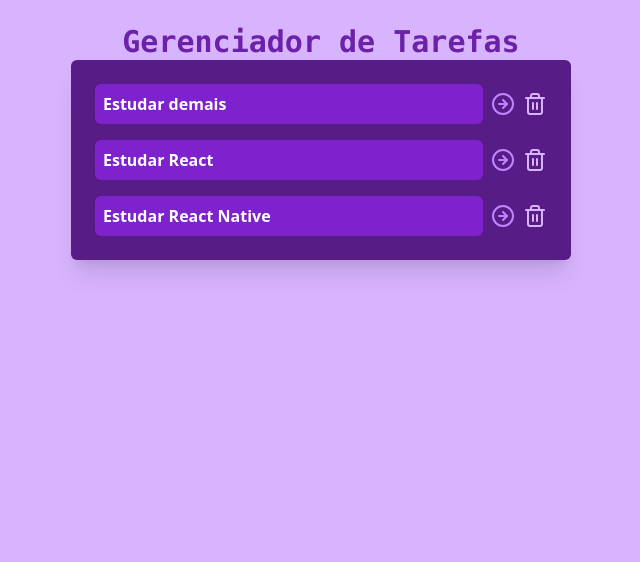
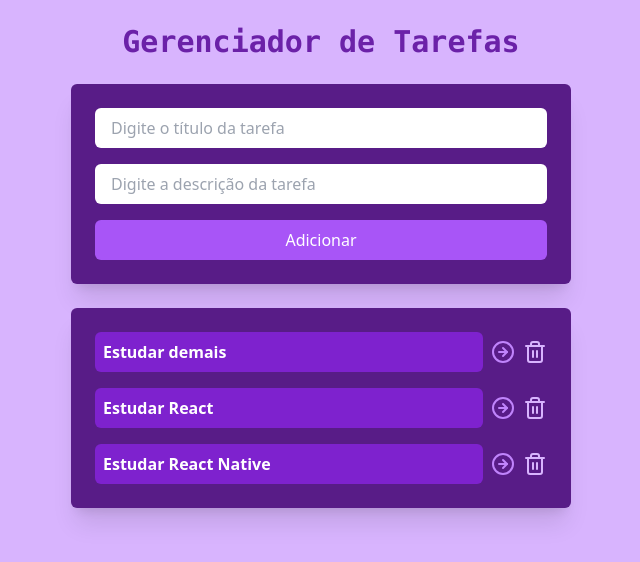
Before and after one commit to BrunnoCode/simple_react_todo, a React (Vite) app: page / in a window 1280 px wide. Shown: the top 562 px of the page, without its empty margins (319-959 px from the left). Built offline with nearby package versions, Linux system fonts and the light colour scheme.

Commit message:
adicionado a dinamica dos inputs e o metodo de adicionar tarefa

```diff
--- a/package.json
+++ b/package.json
@@ -12,7 +12,8 @@
   "dependencies": {
     "lucide-react": "^0.435.0",
     "react": "^18.3.1",
-    "react-dom": "^18.3.1"
+    "react-dom": "^18.3.1",
+    "uuid": "^10.0.0"
   },
   "devDependencies": {
     "@eslint/js": "^9.9.0",
--- a/src/App.jsx
+++ b/src/App.jsx
@@ -1,3 +1,5 @@
+import { v4 } from 'uuid'
+import AddTask from './components/AddTask'
 import Tasks from './components/Tasks'
 import { useState } from 'react'
 
@@ -43,12 +45,22 @@
   setTasks(newTasks)
 }
 
+function onAddTaskSubmit(taskTitle, taskDescription){
+  const newTasks = {
+    id: v4(),
+    title: taskTitle,
+    description: taskDescription,
+    isCompleted: false,
+  }
+  setTasks([...tasks, newTasks]);
+}
+
    return (
-     <div className='w-screen h-screen bg-purple-300 flex justify-center p-6'>
-      <div className='w-[500px]'>
+     <div className='w-screen h-screen bg-purple-300 flex justify-center p-6 '>
+      <div className='w-[500px] space-y-6'>
         <h1 className='text-3xl font-bold text-purple-800 text-center font-mono'>Gerenciador de Tarefas</h1>
+        <AddTask onAddTaskSubmit={onAddTaskSubmit}/>
         <Tasks tasks={tasks} onTaskClick={onTaskClick} onDeleteTaskClick={onDeleteTaskClick}/>
-
       </div>
      </div>
    )
--- a/src/components/AddTask.jsx
+++ b/src/components/AddTask.jsx
@@ -1,9 +1,38 @@
-function AddTask(){
-  return(
-    <div>
-      <h1>Adicionar Tarefa</h1>
+import { useState } from "react";
+
+function AddTask({ onAddTaskSubmit }) {
+  const [title, setTitle] = useState("");
+  const [description, setDescription] = useState("");
+  return (
+    <div className="space-y-4 p-6 bg-purple-900 shadow-xl rounded-md flex flex-col">
+      <input
+        type="text"
+        placeholder="Digite o título da tarefa"
+        className="rounded-md border-purple-300 outline-purple-300 px-4 py-2"
+        value={title} onChange={(event) => setTitle(event.target.value)}
+      />
+      <input
+        type="text"
+        placeholder="Digite a descrição da tarefa"
+        className="rounded-md border-purple-300 outline-purple-300 px-4 py-2"
+        value={description} onChange={(event) => setDescription(event.target.value)}
+      />
+      <button
+        className="bg-purple-500 rounded-md px-4 py-2 text-white font-medium"
+
+          onClick={() => {
+          if (!title.trim() || !description.trim()){
+            return alert("Preencha todos os campos");
+          }
+          onAddTaskSubmit(title, description)
+          setTitle("")
+          setDescription("")
+        }}
+      >
+        Adicionar
+      </button>
     </div>
-  )
+  );
 }
 
-export default AddTask
+export default AddTask;
```
Also changed, not shown: 1 other file (tests, documents, lock files or other folders).
